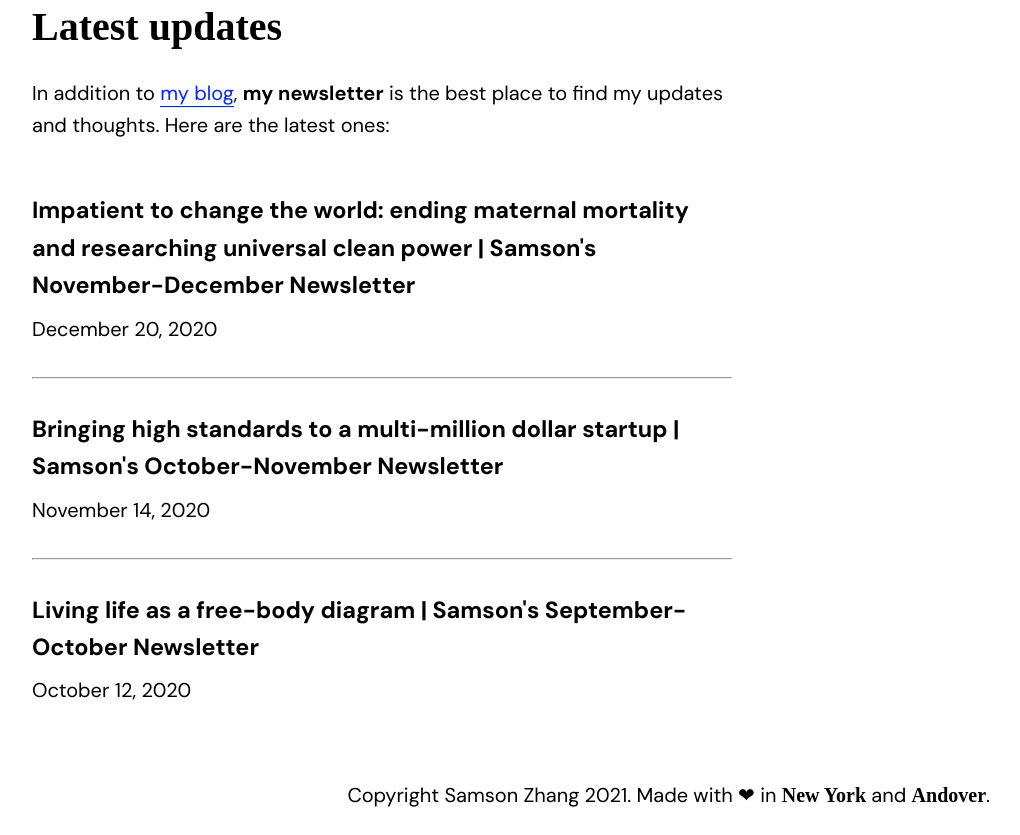
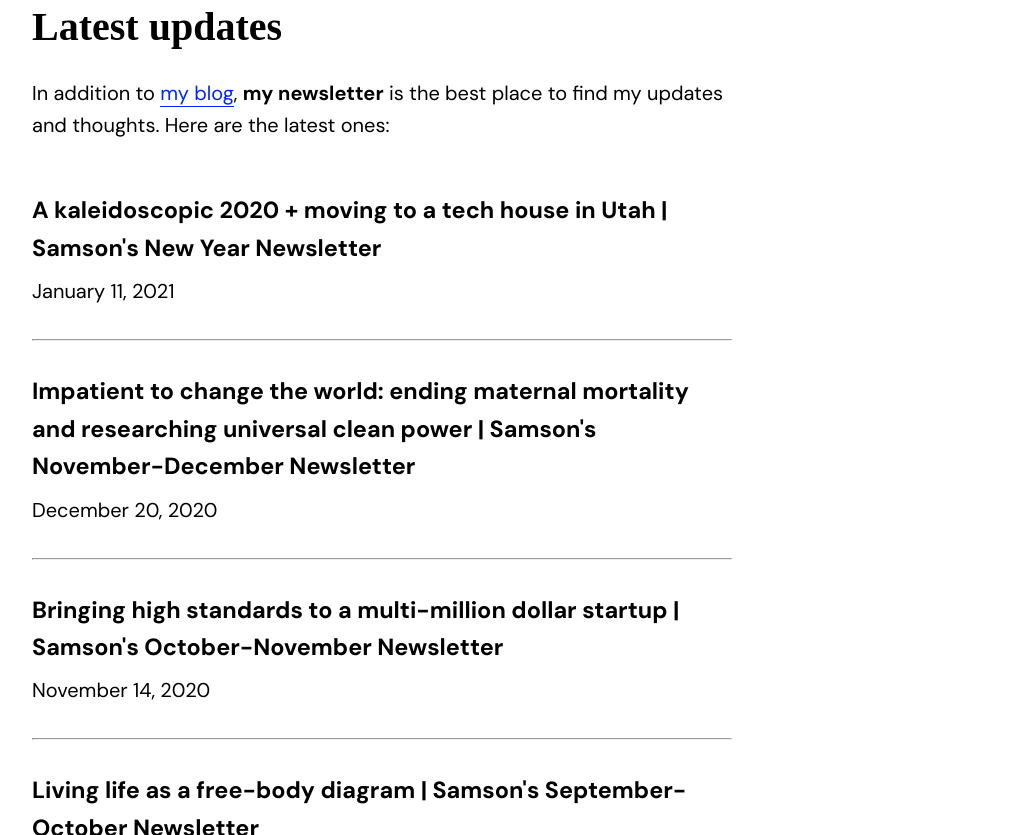
Before and after one commit to wwsalmon/portfolio, a Jekyll site: the page built from index.md, in a window 1280 px wide and 900 px high, scrolled down 1581 px, cut to the strip 65-900 px from the top of the window. Shown: the whole strip, without its empty margins (258-1278 px from the left). Built offline with Jekyll 4.4.1, drawn with Linux system fonts in a browser that asks for light colours; some web fonts are replaced.

Commit message:
add new year newsletter

```diff
--- a/_data/newsletters.json
+++ b/_data/newsletters.json
@@ -13,5 +13,10 @@
         "subject": "Impatient to change the world: ending maternal mortality and researching universal clean power | Samson's November-December Newsletter",
         "date": "2020-12-20",
         "link": "https://preview.mailerlite.com/d9q2f3"
+    },
+    {
+        "subject": "A kaleidoscopic 2020 + moving to a tech house in Utah | Samson's New Year Newsletter",
+        "date": "2021-01-11",
+        "link": "https://preview.mailerlite.com/v1x0k0"
     }
 ]
```
